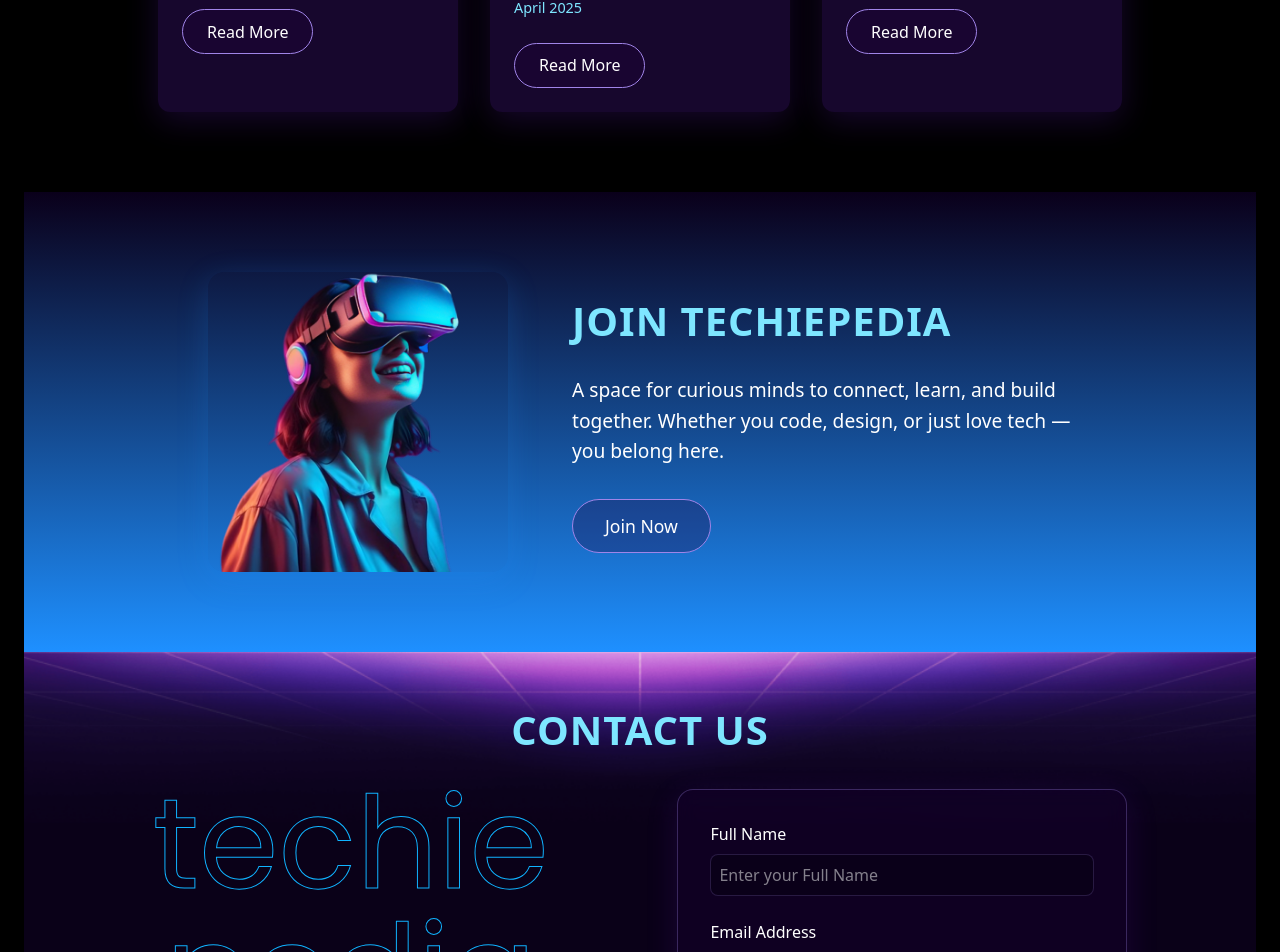
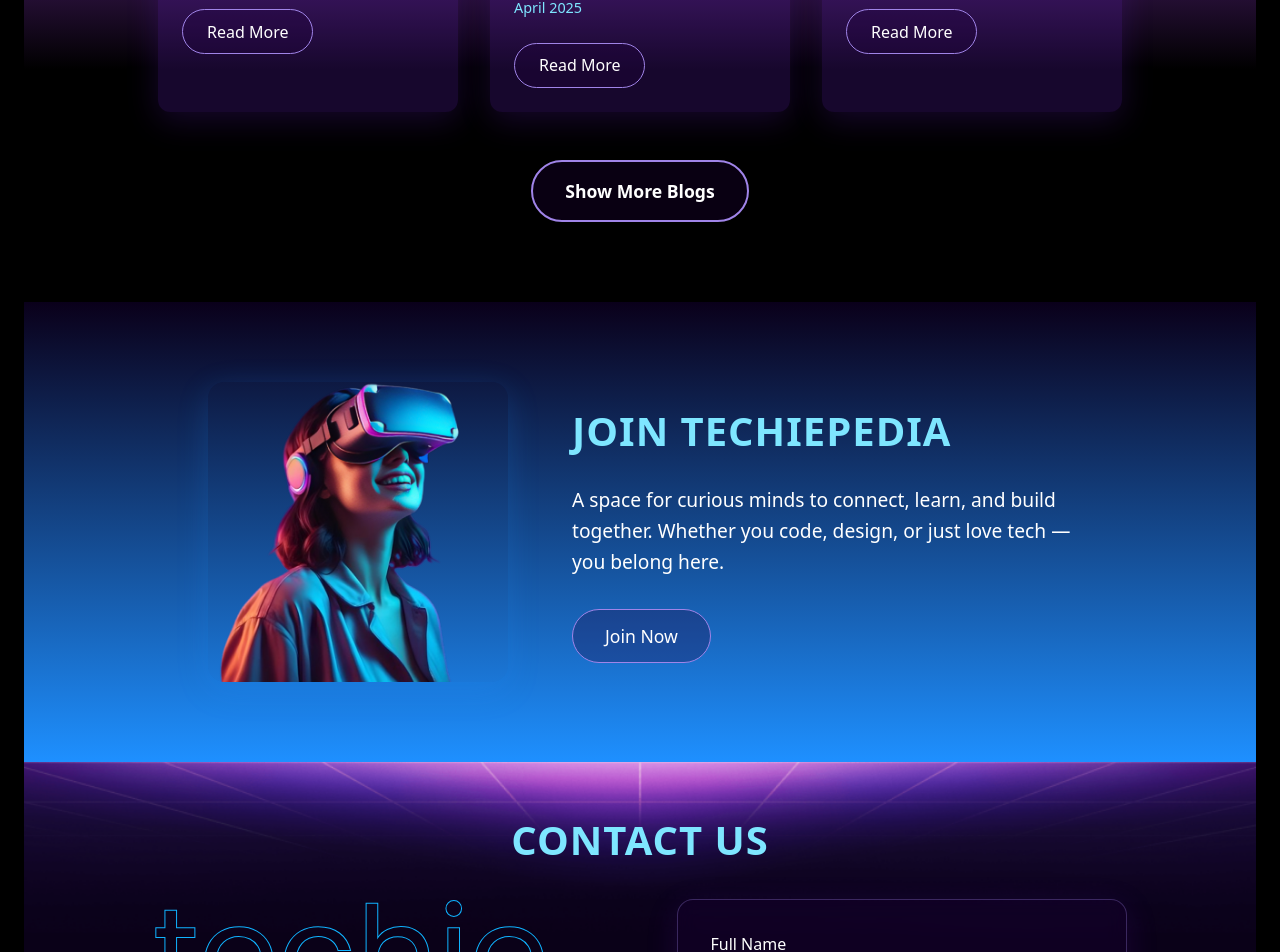
Before and after one commit to ashutoshvm-off/techiepedia, a Next.js app: page / in a window 1280 px wide. Shown: the part 4456-5408 px from the top of the page. Built offline with nearby package versions, Linux system fonts and the light colour scheme.

Commit message:
changed layout and added show more button

```diff
--- /dev/null
+++ b/app/blogs/page.tsx
@@ -0,0 +1,39 @@
+"use client";
+
+export default function BlogsPage() {
+    return (
+        <div className="min-h-screen bg-black text-white py-20">
+            <div className="container mx-auto px-4">
+                <h1 className="text-4xl font-bold text-center text-[#7ee6ff] mb-12">
+                    All Blog Posts
+                </h1>
+                <div className="grid grid-cols-1 md:grid-cols-2 lg:grid-cols-3 gap-8">
+                    {/* You can add more blog posts here */}
+                    {[1, 2, 3, 4, 5, 6].map((_, index) => (
+                        <div
+                            key={index}
+                            className="bg-[rgba(114,36,223,0.2)] rounded-xl overflow-hidden shadow-lg"
+                        >
+                            <img
+                                src={`/blog${(index % 3) + 1}.png`}
+                                alt={`Blog ${index + 1}`}
+                                className="w-full h-48 object-cover"
+                            />
+                            <div className="p-6">
+                                <h2 className="text-xl font-bold mb-2">
+                                    Tech Blog Post {index + 1}
+                                </h2>
+                                <p className="text-[#a084e8] mb-4">
+                                    Tech Huh? EP {index + 1}
+                                </p>
+                                <button className="px-4 py-2 bg-[rgba(30,0,60,0.3)] border-2 border-[#a084e8] rounded-full text-white hover:bg-[rgba(160,132,232,0.2)] transition-all duration-300">
+                                    Read More
+                                </button>
+                            </div>
+                        </div>
+                    ))}
+                </div>
+            </div>
+        </div>
+    );
+}
--- a/app/pages/blog.tsx
+++ b/app/pages/blog.tsx
@@ -1,4 +1,13 @@
+"use client";
+import { useRouter } from 'next/navigation';
+
 export function Blog() {
+    const router = useRouter();
+
+    const handleShowMore = () => {
+        router.push('/blogs');
+    };
+
     return (
         <section
             id="blog"
@@ -99,6 +108,33 @@ export function Blog() {
                 </div>
             ))}
         </div>
+
+        <div style={{ textAlign: 'center', marginTop: '3rem' }}>
+            <button
+                onClick={handleShowMore}
+                style={{
+                    padding: '1rem 2rem',
+                    background: 'rgba(30,0,60,0.3)',
+                    border: '2px solid #a084e8',
+                    borderRadius: '2rem',
+                    color: '#fff',
+                    cursor: 'pointer',
+                    fontSize: '1.1rem',
+                    fontWeight: 600,
+                    transition: 'all 0.3s ease',
+                }}
+                onMouseEnter={(e) => {
+                    e.currentTarget.style.background = 'rgba(160,132,232,0.2)';
+                    e.currentTarget.style.transform = 'scale(1.05)';
+                }}
+                onMouseLeave={(e) => {
+                    e.currentTarget.style.background = 'rgba(30,0,60,0.3)';
+                    e.currentTarget.style.transform = 'scale(1)';
+                }}
+            >
+                Show More Blogs
+            </button>
+        </div>
     </section>
 
     );
```
